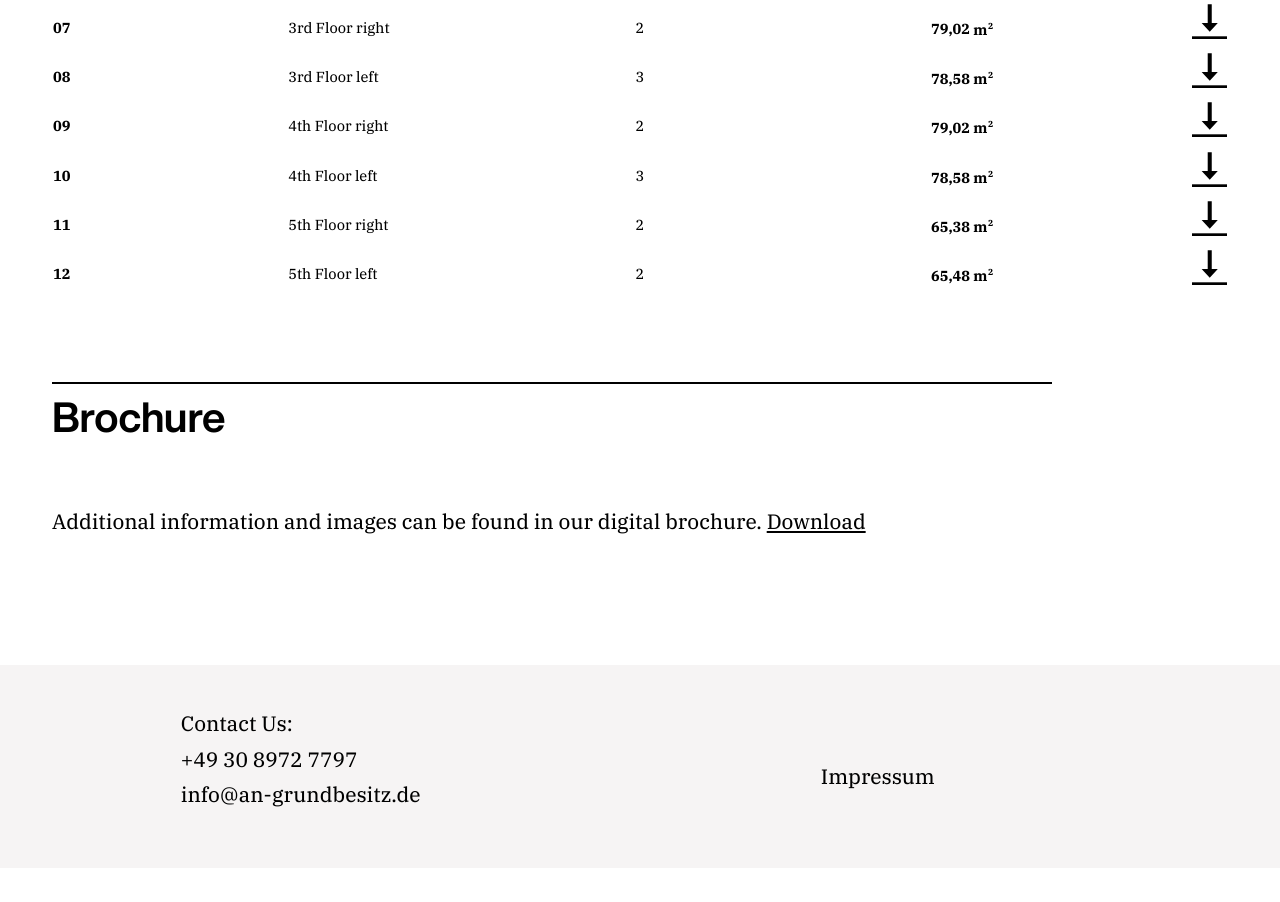
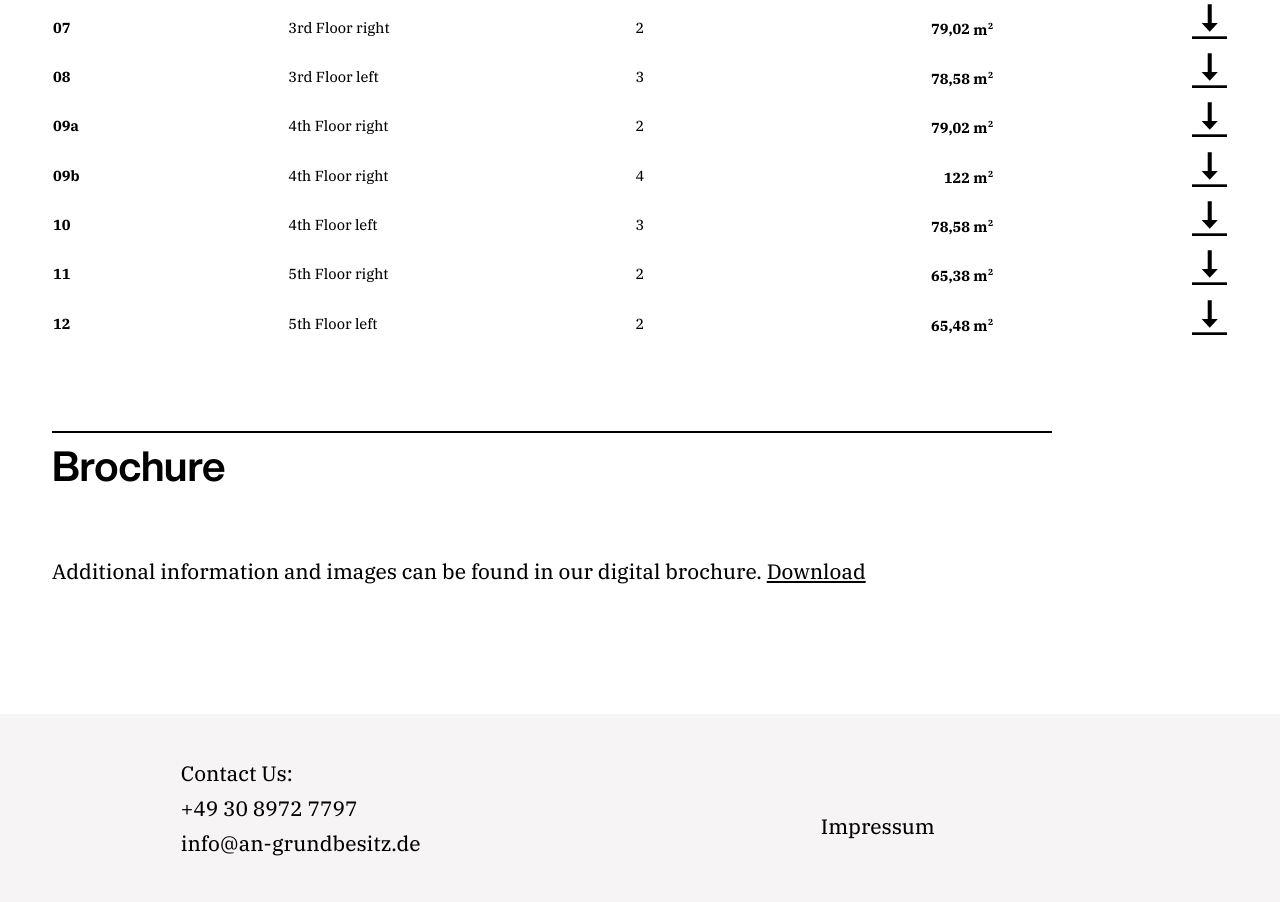
Before and after one commit to Hesign-Studio/f6living, a plain HTML site: page en/apartments.html in a window 1280 px wide. Shown: the part 1759-2661 px from the top of the page. Before the commit the page ends 2627 px from the top, so only its background shows below. Drawn offline with Linux system fonts and the light colour scheme.

Commit message:
Update apartments.html

```diff
--- a/en/apartments.html
+++ b/en/apartments.html
@@ -287,7 +287,7 @@
               </td>
             </tr>
             <tr>
-              <td><strong> 09 </strong></td>
+              <td><strong> 09a </strong></td>
               <td>4th Floor right</td>
               <td style="text-align: center;">2</td>
               <td style="text-align: right;">
@@ -301,6 +301,25 @@
               </td>
               <td style="text-align: right;">
                 <a href="../pdf/english/F6Living_Plan_Ap_03_07_09_engl.pdf" target="_blank">
+                  <img src="../img/download-arrow-01.svg" />
+                </a>
+              </td>
+            </tr>
+            <tr>
+              <td><strong> 09b </strong></td>
+              <td>4th Floor right</td>
+              <td style="text-align: center;">4</td>
+              <td style="text-align: right;">
+                <strong
+                  >122
+                  <p>
+                    m
+                    <sup>2</sup>
+                  </p>
+                </strong>
+              </td>
+              <td style="text-align: right;">
+                <a href="../pdf/english/F6Living_Plan_Ap_09_alt_engl.pdf" target="_blank">
                   <img src="../img/download-arrow-01.svg" />
                 </a>
               </td>
```
